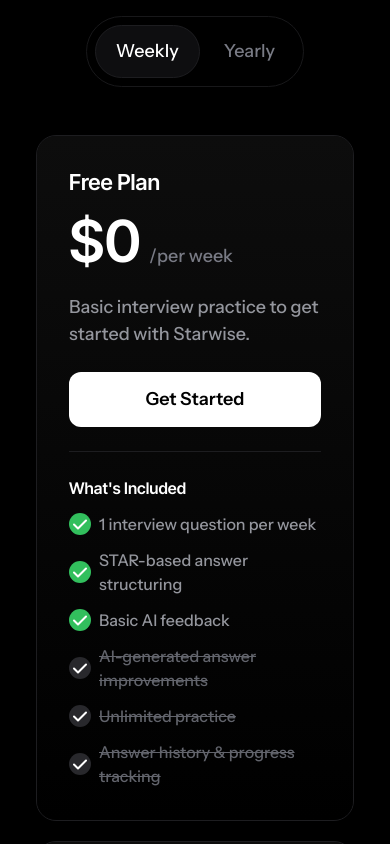
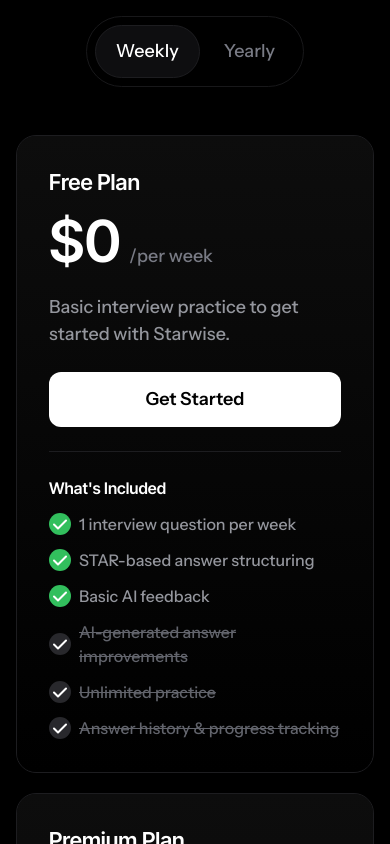
Before and after one commit to SalvaterraTech/starwise-landing-page, a Next.js app: page /en in a window 390 px wide. Shown: the part 10180-11024 px from the top of the page. Built offline with nearby package versions, Linux system fonts and the light colour scheme; no server answers; a web font is replaced by a local one.

Commit message:
fix: remove extra horizontal padding from pricing cards
Replaces 'px-5 md:px-0' with 'px-0' in the pricing cards container to eliminate unnecessary horizontal padding on smaller screens.

```diff
--- a/components/Pricing.tsx
+++ b/components/Pricing.tsx
@@ -188,7 +188,7 @@
 
         {/* Pricing Cards */}
         <div
-          className="flex flex-col md:flex-row mx-auto px-5 md:px-0"
+          className="flex flex-col md:flex-row mx-auto px-0"
           style={{
             maxWidth: '810px',
             gap: '20px',
```
